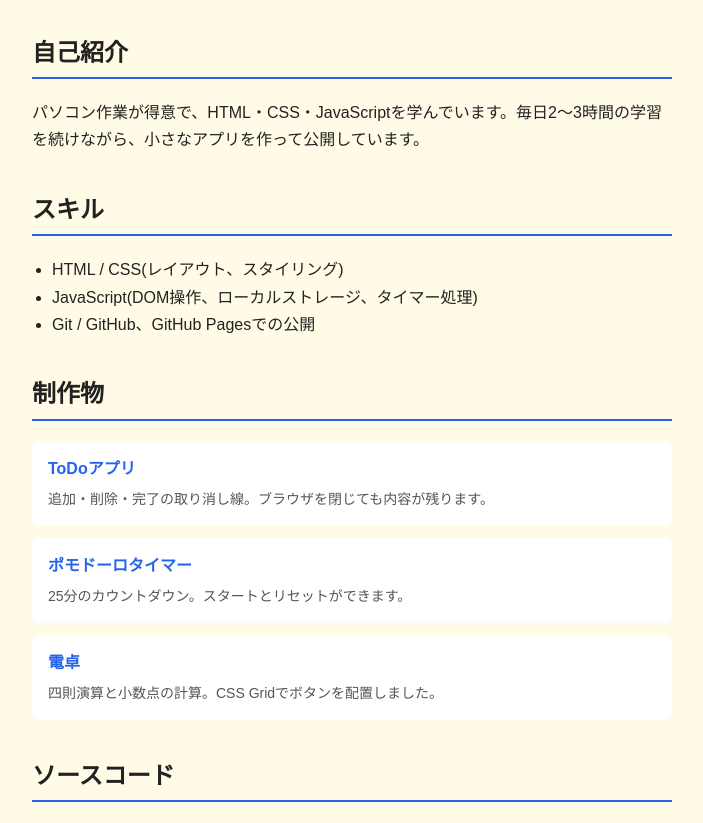
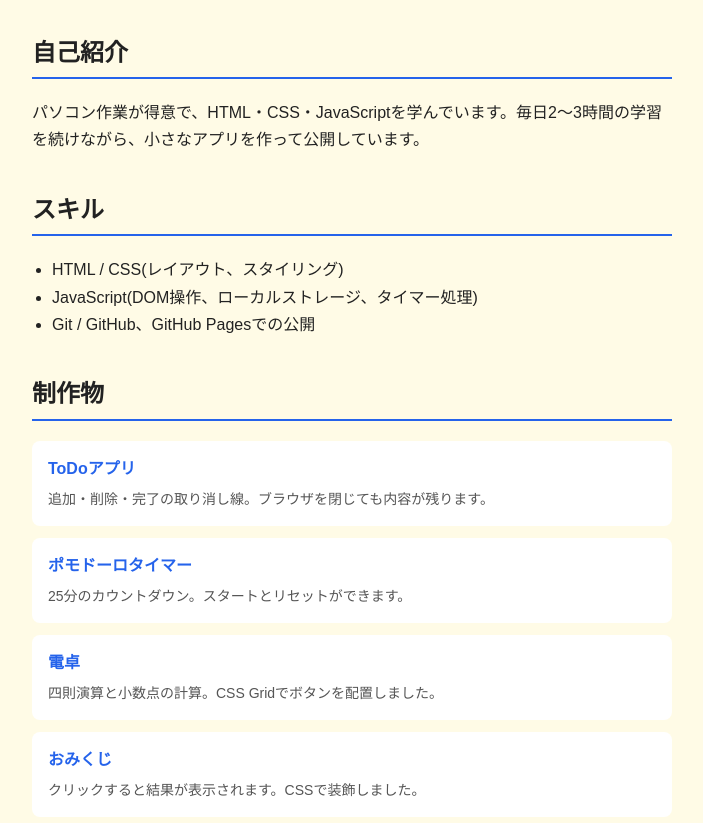
Before and after one commit to webcreator-fuma/todo-app, a plain HTML site: page index.html in a window 1280 px wide. Shown: the part 129-952 px from the top of the page, without its empty margins (288-991 px from the left). Drawn offline with Linux system fonts and the light colour scheme.

Commit message:
Add files via upload

```diff
--- a/index.html
+++ b/index.html
@@ -43,6 +43,10 @@
     <a href="calc.html">電卓</a>
     <p>四則演算と小数点の計算。CSS Gridでボタンを配置しました。</p>
   </div>
+  <div class="card">
+    <a href="omikuji.html">おみくじ</a>
+    <p>クリックすると結果が表示されます。CSSで装飾しました。</p>
+  </div>
 
   <h2>ソースコード</h2>
   <p><a href="https://github.com/webcreator-fuma/todo-app">GitHubで見る</a></p>
```
